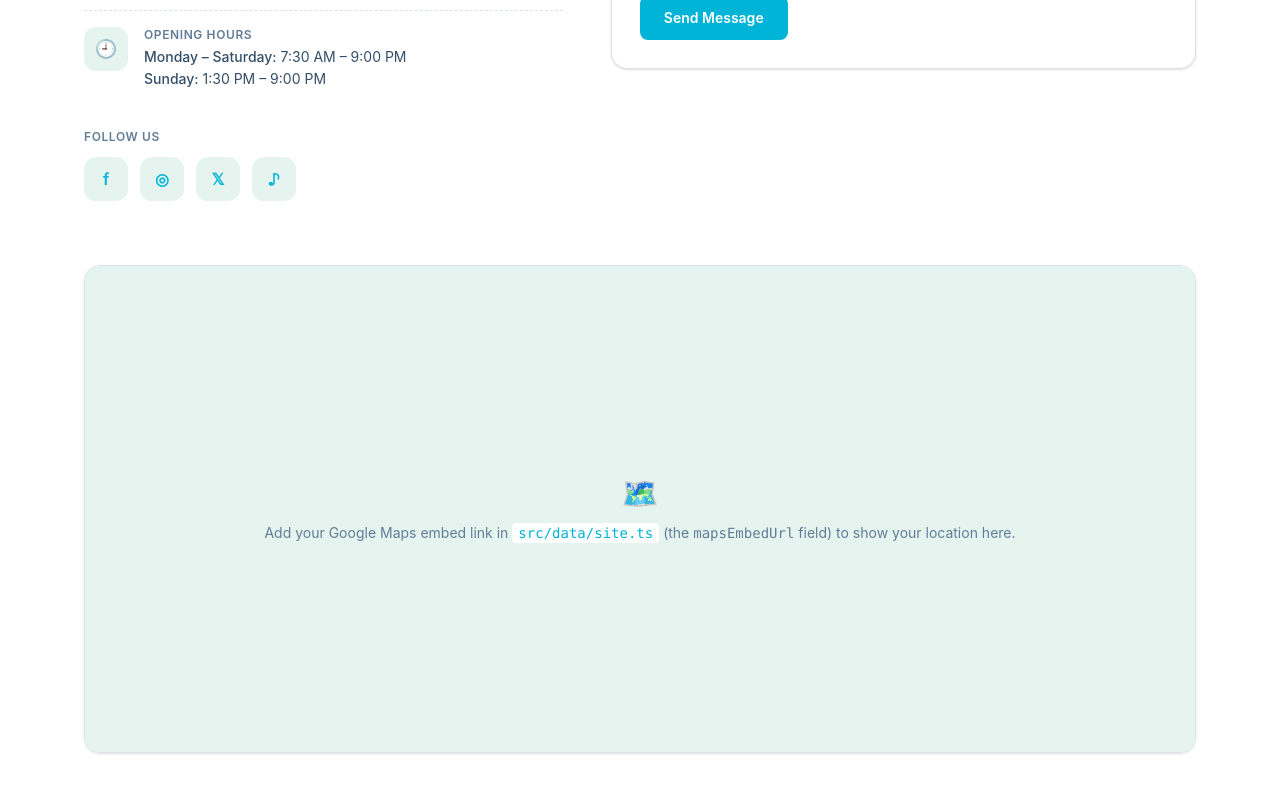
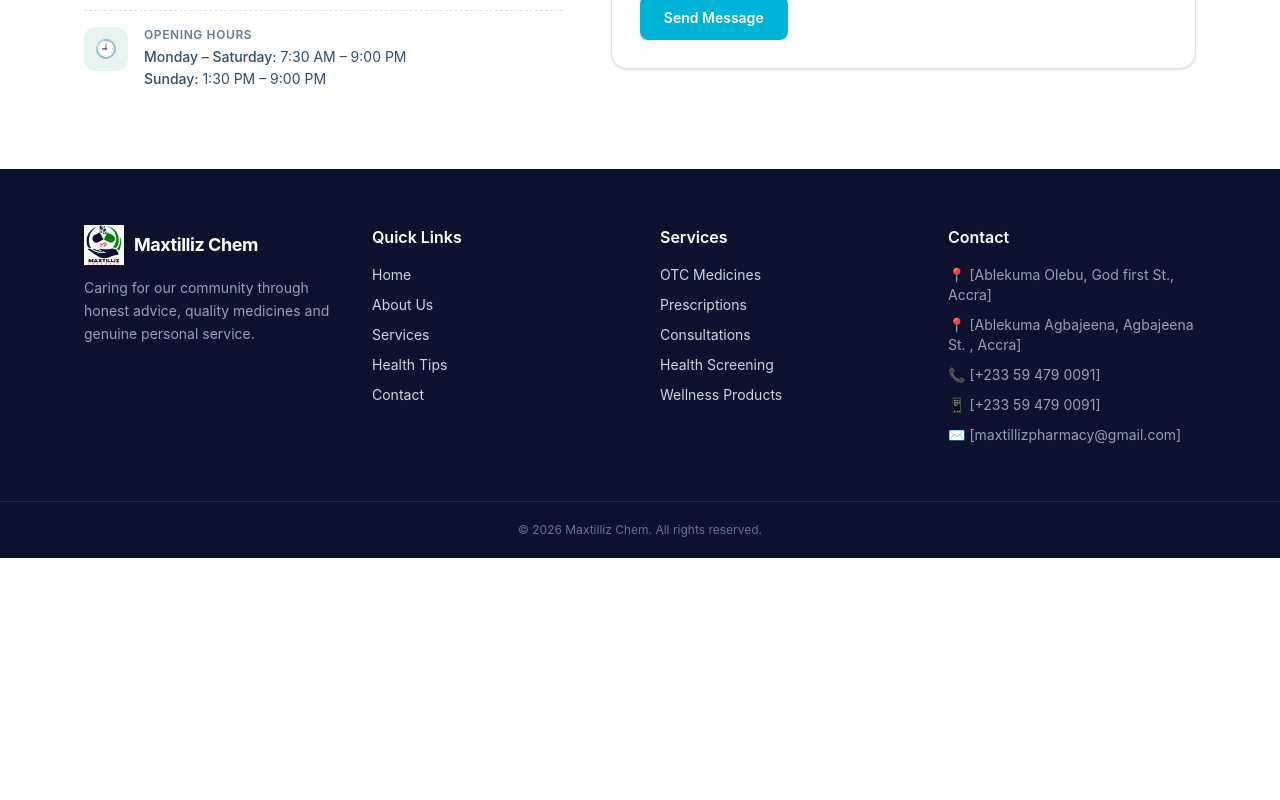
Before and after one commit to azimuthal-pro/maxtilliz-website, a Next.js app: page /contact in a window 1280 px wide. Shown: the part 820-1620 px from the top of the page. After the commit the page ends 1378 px from the top, so only its background shows below. Built offline with nearby package versions, Linux system fonts and the light colour scheme.

Commit message:
update to contact form

```diff
--- a/src/app/api/contact/route.ts
+++ b/src/app/api/contact/route.ts
@@ -22,7 +22,9 @@ export async function POST(request: Request) {
     const recipient = process.env.CONTACT_RECIPIENT_EMAIL?.trim();
     const smtpUser = process.env.SMTP_USER?.trim();
 
-    if (!recipient || !smtpUser || !process.env.SMTP_PASS || !process.env.SMTP_HOST) {
+    const smtpPass = (process.env.SMTP_PASS || "").replace(/\s/g, "");
+
+    if (!recipient || !smtpUser || !smtpPass || !process.env.SMTP_HOST) {
       console.error("Contact form: SMTP configuration is missing.");
       return NextResponse.json(
         { error: "Server email is not configured yet. Please add your SMTP settings." },
@@ -36,7 +38,7 @@ export async function POST(request: Request) {
       secure: process.env.SMTP_SECURE === "true",
       auth: {
         user: smtpUser,
-        pass: process.env.SMTP_PASS,
+        pass: smtpPass,
       },
     });
 
--- a/src/app/contact/page.tsx
+++ b/src/app/contact/page.tsx
@@ -108,7 +108,7 @@ export default function ContactPage() {
             </ul>
 
             {/* Social */}
-            <div className="mt-6">
+            {/* <div className="mt-6">
               <div className="mb-3 text-xs font-semibold uppercase tracking-wider text-ink-500">
                 Follow us
               </div>
@@ -126,7 +126,7 @@ export default function ContactPage() {
                   </a>
                 ))}
               </div>
-            </div>
+            </div> */}
           </div>
 
           {/* Contact form */}
@@ -134,37 +134,7 @@ export default function ContactPage() {
         </div>
       </section>
 
-      {/* Google Maps */}
-      <section className="pb-16">
-        <div className="container-page">
-          <div className="overflow-hidden rounded-2xl border border-ink-100 shadow-sm">
-            {isPlaceholder(site.mapsEmbedUrl) ? (
-              <div className="flex aspect-[16/7] w-full items-center justify-center bg-brand-50 p-10 text-center">
-                <div>
-                  <div className="text-3xl">🗺️</div>
-                  <p className="mt-3 text-sm text-ink-500">
-                    Add your Google Maps embed link in{" "}
-                    <code className="rounded bg-white px-1.5 py-0.5 text-brand-600">
-                      src/data/site.ts
-                    </code>{" "}
-                    (the <code>mapsEmbedUrl</code> field) to show your location
-                    here.
-                  </p>
-                </div>
-              </div>
-            ) : (
-              <iframe
-                src={site.mapsEmbedUrl}
-                title="Maxtilliz Pharmacy location"
-                className="aspect-[16/7] w-full border-0"
-                loading="lazy"
-                referrerPolicy="no-referrer-when-downgrade"
-                allowFullScreen
-              />
-            )}
-          </div>
-        </div>
-      </section>
+
     </>
   );
 }
```
Also changed, not shown: 2 other files (tests, documents, lock files or other folders).
